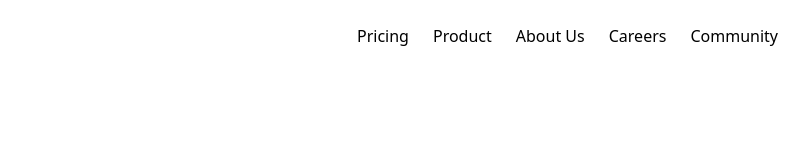
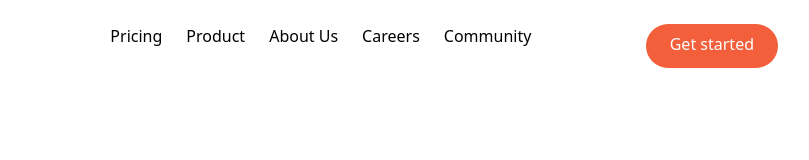
Before and after one commit to ami87878/Manage-landing-page, a website: page index.html in a window 1280 px wide. Shown: the full height of the page, 326-1135 px from the left. Drawn offline with Linux system fonts and the light colour scheme.

Commit message:
add button and style

```diff
--- a/index.html
+++ b/index.html
@@ -21,12 +21,16 @@
             <!--menu-->
 
             <div class="  hidden md:flex space-x-6 ">
-                <a href="#">Pricing</a>
-                <a href="#">Product</a>
-                <a href="#">About Us</a>
-                <a href="#">Careers</a>
-                <a href="#">Community</a>
+                <a href="#"class='hover:text-darkGrayishBlu'>Pricing</a>
+                <a href="#"class='hover:text-darkGrayishBlu'>Product</a>
+                <a href="#"class='hover:text-darkGrayishBlu'>About Us</a>
+                <a href="#"class='hover:text-darkGrayishBlu'>Careers</a>
+                <a href="#"class='hover:text-darkGrayishBlu'>Community</a>
             </div>
+
+
+        <a href="" class="p-3 px-6 pt-2  text-white bg-brightRed rounded-full baseline  hover:bg-brightRedLight"> Get started</a>
+
 
 
         </div>
```
Also changed, not shown: css/main.css.
